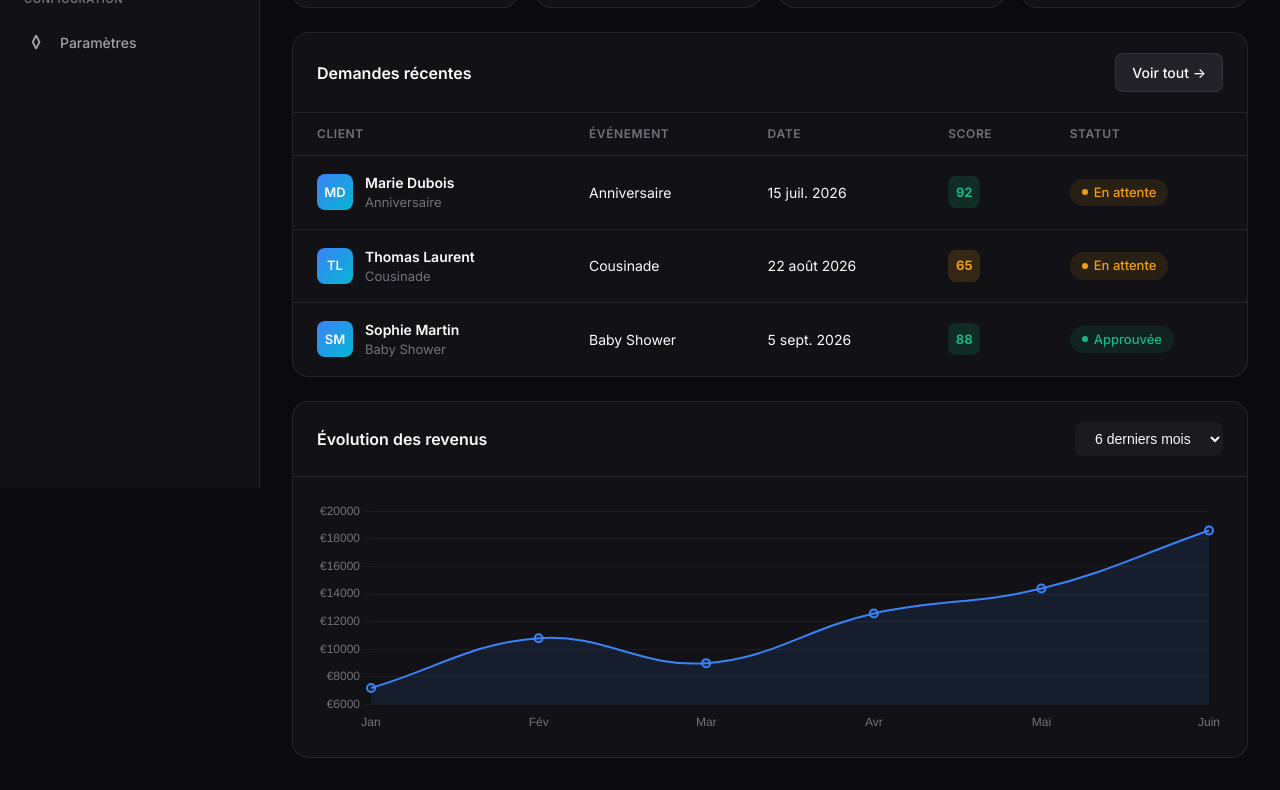
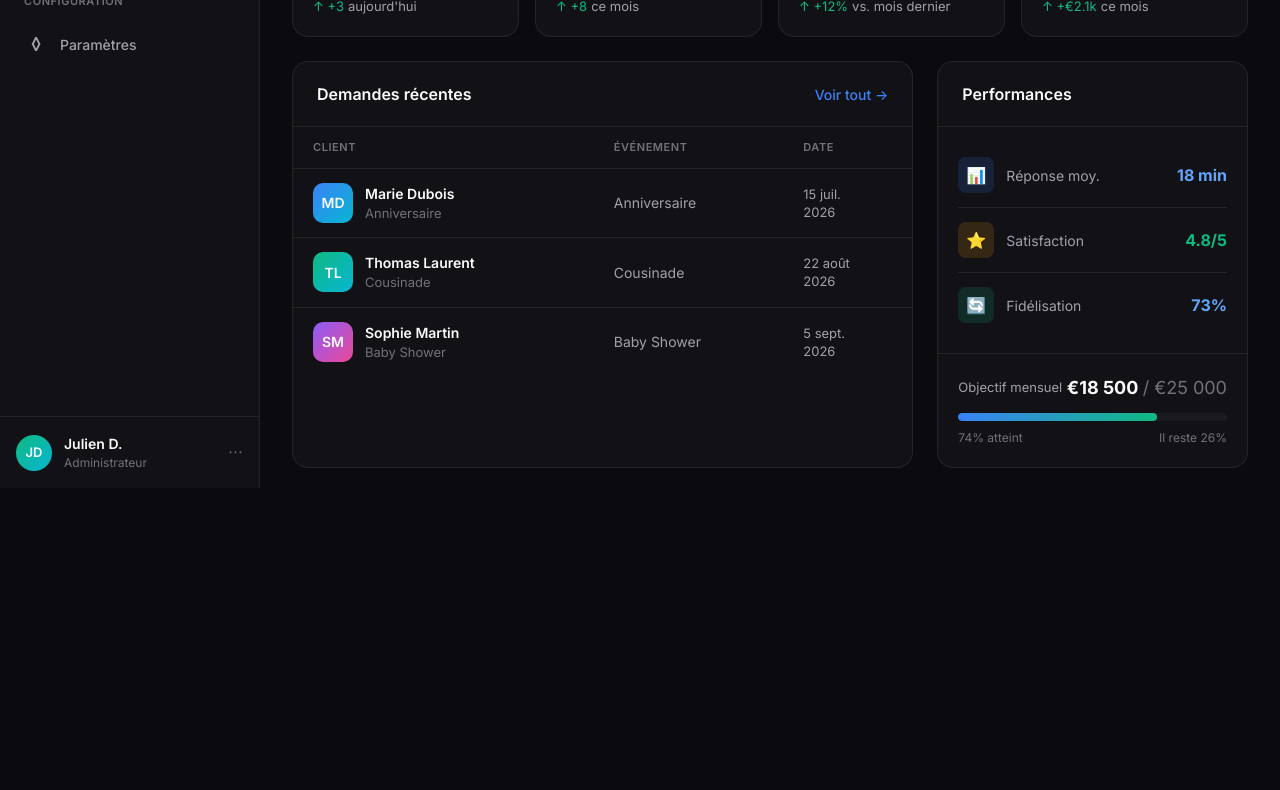
Before and after one commit to farescrbs/airbnb-agent-dashboard, a plain HTML site: page dashboard-v2/index.html in a window 1280 px wide. Shown: the part 312-1102 px from the top of the page. After the commit the page ends 804 px from the top, so only its background shows below. Drawn offline with nearby package versions, Linux system fonts and the light colour scheme.

Commit message:
Update dashboard design: new alert style, performance section, goal progress, admin profile, compact table

```diff
--- a/dashboard-v2/index.html
+++ b/dashboard-v2/index.html
@@ -6,7 +6,6 @@
   <meta http-equiv="Cache-Control" content="no-cache, no-store, must-revalidate">
   <title>HostFlow — Dashboard</title>
   <link href="https://fonts.googleapis.com/css2?family=Inter:wght@300;400;500;600;700;800&display=swap" rel="stylesheet">
-  <script src="https://cdn.jsdelivr.net/npm/chart.js"></script>
   <link rel="stylesheet" href="../hostflow-mobile.css">
   <style>
     * { margin: 0; padding: 0; box-sizing: border-box; -webkit-tap-highlight-color: transparent; }
@@ -45,15 +44,39 @@
     }
     .sidebar-header { padding: 20px; border-bottom: 1px solid var(--border); }
     .brand { display: flex; align-items: center; gap: 12px; text-decoration: none; }
-    .brand-icon { width: 36px; height: 36px; background: linear-gradient(135deg, #3b82f6, #06b6d4); border-radius: 10px; display: flex; align-items: center; justify-content: center; font-size: 18px; }
+    .brand-icon { width: 36px; height: 36px; background: linear-gradient(135deg, #6366f1, #8b5cf6); border-radius: 10px; display: flex; align-items: center; justify-content: center; font-size: 18px; }
     .brand-text { font-size: 18px; font-weight: 700; color: var(--text-primary); }
     .nav { flex: 1; padding: 16px 12px; overflow-y: auto; }
     .nav-label { font-size: 11px; font-weight: 600; text-transform: uppercase; letter-spacing: 0.05em; color: var(--text-tertiary); padding: 8px 12px; margin-bottom: 4px; }
     .nav-item { display: flex; align-items: center; gap: 12px; padding: 10px 12px; border-radius: 8px; color: var(--text-secondary); text-decoration: none; font-size: 14px; font-weight: 500; margin-bottom: 4px; transition: all 0.15s; cursor: pointer; }
     .nav-item:hover { background: var(--bg-hover); color: var(--text-primary); }
-    .nav-item.active { background: var(--bg-elevated); color: var(--text-primary); }
+    .nav-item.active { background: rgba(99, 102, 241, 0.15); color: #818cf8; border: 1px solid rgba(99, 102, 241, 0.3); }
     .nav-item span:first-child { font-size: 18px; width: 24px; text-align: center; }
     .badge { margin-left: auto; background: var(--danger); color: white; font-size: 11px; font-weight: 600; padding: 2px 8px; border-radius: 999px; }
+
+    /* Admin profile */
+    .admin-profile {
+      padding: 16px;
+      border-top: 1px solid var(--border);
+      display: flex;
+      align-items: center;
+      gap: 12px;
+    }
+    .admin-avatar {
+      width: 36px;
+      height: 36px;
+      background: linear-gradient(135deg, #10b981, #06b6d4);
+      border-radius: 50%;
+      display: flex;
+      align-items: center;
+      justify-content: center;
+      font-weight: 600;
+      font-size: 13px;
+    }
+    .admin-info { flex: 1; }
+    .admin-name { font-weight: 600; font-size: 14px; }
+    .admin-role { font-size: 12px; color: var(--text-tertiary); }
+    .admin-menu { color: var(--text-tertiary); cursor: pointer; }
 
     /* Main */
     .main { flex: 1; margin-left: 260px; padding: 24px 32px; max-width: 1400px; }
@@ -61,55 +84,167 @@
     .page-title { font-size: 28px; font-weight: 700; letter-spacing: -0.02em; }
     .mobile-menu-btn { display: none; width: 40px; height: 40px; background: var(--bg-elevated); border: 1px solid var(--border); border-radius: 8px; color: var(--text-primary); font-size: 20px; cursor: pointer; }
 
-    /* Alert */
-    .alert { background: rgba(239, 68, 68, 0.1); border: 1px solid rgba(239, 68, 68, 0.2); border-radius: 12px; padding: 16px 20px; margin-bottom: 24px; display: none; align-items: center; justify-content: space-between; }
+    /* Alert - New style */
+    .alert {
+      background: linear-gradient(135deg, rgba(245, 158, 11, 0.15), rgba(245, 158, 11, 0.05));
+      border: 1px solid rgba(245, 158, 11, 0.3);
+      border-radius: 12px;
+      padding: 16px 20px;
+      margin-bottom: 24px;
+      display: none;
+      align-items: center;
+      justify-content: space-between;
+    }
     .alert.active { display: flex; }
-    .alert-content { display: flex; align-items: center; gap: 12px; }
-    .alert-text { font-weight: 600; color: #fca5a5; }
-    .alert-btn { background: var(--danger); color: white; border: none; padding: 8px 16px; border-radius: 8px; font-weight: 600; cursor: pointer; }
+    .alert-content { display: flex; flex-direction: column; gap: 4px; }
+    .alert-title { font-weight: 700; color: #fbbf24; font-size: 15px; }
+    .alert-subtitle { font-size: 13px; color: var(--text-secondary); }
+    .alert-icon {
+      width: 32px;
+      height: 32px;
+      background: rgba(245, 158, 11, 0.2);
+      border-radius: 8px;
+      display: flex;
+      align-items: center;
+      justify-content: center;
+      margin-right: 12px;
+    }
+    .alert-left { display: flex; align-items: center; }
+    .alert-btn {
+      background: var(--warning);
+      color: #0a0a0f;
+      border: none;
+      padding: 10px 20px;
+      border-radius: 8px;
+      font-weight: 600;
+      cursor: pointer;
+      font-size: 14px;
+    }
 
     /* Stats */
     .stats-grid { display: grid; grid-template-columns: repeat(4, 1fr); gap: 16px; margin-bottom: 24px; }
-    .stat-card { background: var(--bg-secondary); border: 1px solid var(--border); border-radius: 16px; padding: 20px; transition: all 0.2s; }
+    .stat-card {
+      background: var(--bg-secondary);
+      border: 1px solid var(--border);
+      border-radius: 16px;
+      padding: 20px;
+      transition: all 0.2s;
+      position: relative;
+      overflow: hidden;
+    }
     .stat-card:hover { border-color: var(--border-hover); transform: translateY(-2px); }
-    .stat-label { font-size: 13px; color: var(--text-secondary); margin-bottom: 8px; }
-    .stat-value { font-size: 32px; font-weight: 700; margin-bottom: 4px; }
-    .stat-change { font-size: 13px; display: flex; align-items: center; gap: 4px; }
+    .stat-card::before {
+      content: '';
+      position: absolute;
+      top: 0;
+      left: 0;
+      right: 0;
+      height: 3px;
+      background: linear-gradient(90deg, var(--accent), var(--accent-light));
+      opacity: 0;
+      transition: opacity 0.2s;
+    }
+    .stat-card:hover::before { opacity: 1; }
+    .stat-label {
+      font-size: 13px;
+      color: var(--text-secondary);
+      margin-bottom: 12px;
+      display: flex;
+      align-items: center;
+      gap: 6px;
+    }
+    .stat-label::before {
+      content: '';
+      width: 6px;
+      height: 6px;
+      border-radius: 50%;
+    }
+    .stat-blue .stat-label::before { background: var(--accent); }
+    .stat-green .stat-label::before { background: var(--success); }
+    .stat-orange .stat-label::before { background: var(--warning); }
+    .stat-purple .stat-label::before { background: #a78bfa; }
+    .stat-value { font-size: 36px; font-weight: 800; margin-bottom: 8px; letter-spacing: -0.02em; }
+    .stat-change { font-size: 13px; display: flex; align-items: center; gap: 4px; color: var(--text-secondary); }
     .positive { color: var(--success); }
 
+    /* Two column layout */
+    .two-columns { display: grid; grid-template-columns: 2fr 1fr; gap: 24px; }
+
     /* Section */
-    .section { background: var(--bg-secondary); border: 1px solid var(--border); border-radius: 16px; margin-bottom: 24px; overflow: hidden; }
+    .section { background: var(--bg-secondary); border: 1px solid var(--border); border-radius: 16px; overflow: hidden; }
     .section-header { display: flex; justify-content: space-between; align-items: center; padding: 20px 24px; border-bottom: 1px solid var(--border); }
     .section-title { font-size: 16px; font-weight: 600; }
     .btn { display: inline-flex; align-items: center; gap: 8px; padding: 8px 16px; border-radius: 8px; font-size: 14px; font-weight: 500; cursor: pointer; border: none; transition: all 0.15s; text-decoration: none; }
     .btn-primary { background: var(--accent); color: white; }
     .btn-primary:hover { background: var(--accent-light); }
-    .btn-secondary { background: var(--bg-elevated); color: var(--text-primary); border: 1px solid var(--border); }
-    .btn-secondary:hover { border-color: var(--border-hover); }
+    .btn-text { color: var(--accent); background: none; padding: 0; }
+    .btn-text:hover { color: var(--accent-light); }
 
-    /* Table */
+    /* Table - Compact style */
     .table-container { overflow-x: auto; -webkit-overflow-scrolling: touch; }
     table { width: 100%; border-collapse: collapse; }
-    th { text-align: left; padding: 12px 24px; font-size: 12px; font-weight: 600; text-transform: uppercase; letter-spacing: 0.05em; color: var(--text-tertiary); border-bottom: 1px solid var(--border); white-space: nowrap; }
-    td { padding: 16px 24px; border-bottom: 1px solid var(--border); font-size: 14px; }
+    th { text-align: left; padding: 12px 20px; font-size: 11px; font-weight: 600; text-transform: uppercase; letter-spacing: 0.05em; color: var(--text-tertiary); border-bottom: 1px solid var(--border); white-space: nowrap; }
+    td { padding: 14px 20px; border-bottom: 1px solid var(--border); font-size: 14px; }
     tr:hover td { background: var(--bg-tertiary); }
     tr:last-child td { border-bottom: none; }
     .client-cell { display: flex; align-items: center; gap: 12px; }
-    .avatar { width: 36px; height: 36px; background: linear-gradient(135deg, #3b82f6, #06b6d4); border-radius: 8px; display: flex; align-items: center; justify-content: center; font-weight: 600; font-size: 13px; }
+    .avatar { width: 40px; height: 40px; border-radius: 10px; display: flex; align-items: center; justify-content: center; font-weight: 600; font-size: 14px; }
+    .avatar-blue { background: linear-gradient(135deg, #3b82f6, #06b6d4); }
+    .avatar-green { background: linear-gradient(135deg, #10b981, #06b6d4); }
+    .avatar-purple { background: linear-gradient(135deg, #8b5cf6, #ec4899); }
     .client-name { font-weight: 600; }
     .client-meta { font-size: 13px; color: var(--text-tertiary); }
-    .score { display: inline-flex; align-items: center; justify-content: center; width: 32px; height: 32px; border-radius: 8px; font-size: 13px; font-weight: 700; }
-    .score-high { background: rgba(16, 185, 129, 0.15); color: var(--success); }
-    .score-medium { background: rgba(245, 158, 11, 0.15); color: var(--warning); }
-    .status { display: inline-flex; align-items: center; gap: 6px; padding: 4px 12px; border-radius: 999px; font-size: 13px; font-weight: 500; }
-    .status::before { content: ''; width: 6px; height: 6px; border-radius: 50%; }
-    .status-pending { background: rgba(245, 158, 11, 0.1); color: var(--warning); }
-    .status-pending::before { background: var(--warning); }
-    .status-approved { background: rgba(16, 185, 129, 0.1); color: var(--success); }
-    .status-approved::before { background: var(--success); }
+    .event-type { color: var(--text-secondary); }
+    .date-compact { color: var(--text-secondary); font-size: 13px; line-height: 1.4; }
 
-    /* Chart */
-    .chart-container { padding: 24px; height: 280px; }
+    /* Performance section */
+    .performance-list { padding: 16px 20px; }
+    .perf-item {
+      display: flex;
+      align-items: center;
+      justify-content: space-between;
+      padding: 14px 0;
+      border-bottom: 1px solid var(--border);
+    }
+    .perf-item:last-child { border-bottom: none; }
+    .perf-left { display: flex; align-items: center; gap: 12px; }
+    .perf-icon {
+      width: 36px;
+      height: 36px;
+      border-radius: 8px;
+      display: flex;
+      align-items: center;
+      justify-content: center;
+      font-size: 16px;
+    }
+    .perf-icon-blue { background: rgba(59, 130, 246, 0.15); }
+    .perf-icon-yellow { background: rgba(245, 158, 11, 0.15); }
+    .perf-icon-green { background: rgba(16, 185, 129, 0.15); }
+    .perf-label { font-size: 14px; color: var(--text-secondary); }
+    .perf-value { font-size: 16px; font-weight: 700; }
+    .perf-value-blue { color: var(--accent-light); }
+    .perf-value-green { color: var(--success); }
+
+    /* Goal section */
+    .goal-section { padding: 20px; border-top: 1px solid var(--border); }
+    .goal-header { display: flex; justify-content: space-between; align-items: center; margin-bottom: 12px; }
+    .goal-label { font-size: 13px; color: var(--text-secondary); }
+    .goal-value { font-size: 18px; font-weight: 700; }
+    .goal-value span { color: var(--text-tertiary); font-weight: 400; }
+    .progress-bar {
+      height: 8px;
+      background: var(--bg-tertiary);
+      border-radius: 4px;
+      overflow: hidden;
+      margin-bottom: 8px;
+    }
+    .progress-fill {
+      height: 100%;
+      background: linear-gradient(90deg, var(--accent), var(--success));
+      border-radius: 4px;
+      transition: width 0.3s ease;
+    }
+    .goal-footer { display: flex; justify-content: space-between; font-size: 12px; color: var(--text-tertiary); }
 
     /* Mobile Nav */
     .mobile-nav {
@@ -129,6 +264,9 @@
     .mobile-nav-item span:first-child { font-size: 20px; }
 
     /* RESPONSIVE */
+    @media (max-width: 1200px) {
+      .two-columns { grid-template-columns: 1fr; }
+    }
     @media (max-width: 1024px) {
       .sidebar { transform: translateX(-100%); }
       .sidebar.open { transform: translateX(0); }
@@ -137,12 +275,15 @@
       .stats-grid { grid-template-columns: repeat(2, 1fr); }
       .mobile-nav { display: block; }
       .header { margin-bottom: 16px; }
+      .admin-profile { display: none; }
     }
     @media (max-width: 640px) {
       .stats-grid { grid-template-columns: 1fr; }
       .page-title { font-size: 24px; }
       th, td { padding: 12px 16px; }
       .section-header { padding: 16px 20px; }
+      .alert { flex-direction: column; gap: 12px; text-align: center; }
+      .alert-left { flex-direction: column; }
     }
   </style>
 </head>
@@ -173,6 +314,16 @@
           <span>◊</span>Paramètres
         </a>
       </nav>
+
+      <!-- Admin Profile -->
+      <div class="admin-profile">
+        <div class="admin-avatar">JD</div>
+        <div class="admin-info">
+          <div class="admin-name">Julien D.</div>
+          <div class="admin-role">Administrateur</div>
+        </div>
+        <div class="admin-menu">⋯</div>
+      </div>
     </aside>
 
     <!-- Overlay for mobile -->
@@ -185,44 +336,49 @@
         <button class="mobile-menu-btn" onclick="openSidebar()">☰</button>
       </div>
 
-      <!-- Alert -->
+      <!-- Alert - New style -->
       <div class="alert" id="urgentAlert">
+        <div class="alert-left">
+          <div class="alert-icon">⚠️</div>
           <div class="alert-content">
-          <span>⚠️</span>
-          <span class="alert-text">3 demandes en attente de réponse depuis &gt; 30 min</span>
+            <div class="alert-title">3 demandes en attente de réponse</div>
+            <div class="alert-subtitle">Sans réponse depuis plus de 30 minutes — action requise</div>
           </div>
-        <button class="alert-btn" onclick="window.location.href='demandes.html'">Voir</button>
+        </div>
+        <button class="alert-btn" onclick="window.location.href='demandes.html'">Voir maintenant</button>
       </div>
 
       <!-- Stats -->
       <div class="stats-grid">
-        <div class="stat-card">
-          <div class="stat-label">◉ Nouvelles demandes</div>
+        <div class="stat-card stat-blue">
+          <div class="stat-label">Nouvelles demandes</div>
           <div class="stat-value" style="color: var(--accent);">12</div>
-          <div class="stat-change positive">↑ +3 aujourd'hui</div>
+          <div class="stat-change"><span class="positive">↑ +3</span> aujourd'hui</div>
         </div>
-        <div class="stat-card">
-          <div class="stat-label">◈ Réservations</div>
+        <div class="stat-card stat-green">
+          <div class="stat-label">Réservations</div>
           <div class="stat-value" style="color: var(--success);">48</div>
-          <div class="stat-change positive">↑ +8 ce mois</div>
+          <div class="stat-change"><span class="positive">↑ +8</span> ce mois</div>
         </div>
-        <div class="stat-card">
-          <div class="stat-label">◆ Taux conversion</div>
+        <div class="stat-card stat-orange">
+          <div class="stat-label">Taux de conversion</div>
           <div class="stat-value" style="color: var(--warning);">85%</div>
-          <div class="stat-change positive">↑ +12%</div>
+          <div class="stat-change"><span class="positive">↑ +12%</span> vs. mois dernier</div>
         </div>
-        <div class="stat-card">
-          <div class="stat-label">◇ Revenus</div>
+        <div class="stat-card stat-purple">
+          <div class="stat-label">Revenus</div>
           <div class="stat-value" style="color: #a78bfa;">€12.4k</div>
-          <div class="stat-change positive">↑ +€2.1k</div>
+          <div class="stat-change"><span class="positive">↑ +€2.1k</span> ce mois</div>
         </div>
       </div>
 
+      <!-- Two columns layout -->
+      <div class="two-columns">
         <!-- Recent Inquiries -->
         <div class="section">
           <div class="section-header">
             <h2 class="section-title">Demandes récentes</h2>
-          <a href="demandes.html" class="btn btn-secondary">Voir tout →</a>
+            <a href="demandes.html" class="btn btn-text">Voir tout →</a>
           </div>
           <div class="table-container">
             <table>
@@ -231,8 +387,6 @@
                   <th>Client</th>
                   <th>Événement</th>
                   <th>Date</th>
-                <th>Score</th>
-                <th>Statut</th>
                 </tr>
               </thead>
               <tbody id="recentTable">
@@ -242,17 +396,49 @@
           </div>
         </div>
 
-      <!-- Chart -->
+        <!-- Performance -->
         <div class="section">
           <div class="section-header">
-          <h2 class="section-title">Évolution des revenus</h2>
-          <select class="btn btn-secondary" style="background: var(--bg-tertiary); border: none;">
-            <option>6 derniers mois</option>
-            <option>Cette année</option>
-          </select>
+            <h2 class="section-title">Performances</h2>
           </div>
-        <div class="chart-container">
-          <canvas id="revenueChart"></canvas>
+          <div class="performance-list">
+            <div class="perf-item">
+              <div class="perf-left">
+                <div class="perf-icon perf-icon-blue">📊</div>
+                <div class="perf-label">Réponse moy.</div>
+              </div>
+              <div class="perf-value perf-value-blue">18 min</div>
+            </div>
+            <div class="perf-item">
+              <div class="perf-left">
+                <div class="perf-icon perf-icon-yellow">⭐</div>
+                <div class="perf-label">Satisfaction</div>
+              </div>
+              <div class="perf-value perf-value-green">4.8/5</div>
+            </div>
+            <div class="perf-item">
+              <div class="perf-left">
+                <div class="perf-icon perf-icon-green">🔄</div>
+                <div class="perf-label">Fidélisation</div>
+              </div>
+              <div class="perf-value perf-value-blue">73%</div>
+            </div>
+          </div>
+
+          <!-- Goal -->
+          <div class="goal-section">
+            <div class="goal-header">
+              <div class="goal-label">Objectif mensuel</div>
+              <div class="goal-value">€18 500 <span>/ €25 000</span></div>
+            </div>
+            <div class="progress-bar">
+              <div class="progress-fill" style="width: 74%;"></div>
+            </div>
+            <div class="goal-footer">
+              <span>74% atteint</span>
+              <span>Il reste 26%</span>
+            </div>
+          </div>
         </div>
       </div>
     </main>
@@ -279,9 +465,9 @@
   <script>
     // Data
     const inquiries = [
-      { id: 1, name: 'Marie Dubois', initials: 'MD', event: 'Anniversaire', date: '15 juil. 2026', score: 92, status: 'pending' },
-      { id: 2, name: 'Thomas Laurent', initials: 'TL', event: 'Cousinade', date: '22 août 2026', score: 65, status: 'pending' },
-      { id: 3, name: 'Sophie Martin', initials: 'SM', event: 'Baby Shower', date: '5 sept. 2026', score: 88, status: 'approved' }
+      { id: 1, name: 'Marie Dubois', initials: 'MD', event: 'Anniversaire', date: '15 juil.\n2026', avatar: 'blue' },
+      { id: 2, name: 'Thomas Laurent', initials: 'TL', event: 'Cousinade', date: '22 août\n2026', avatar: 'green' },
+      { id: 3, name: 'Sophie Martin', initials: 'SM', event: 'Baby Shower', date: '5 sept.\n2026', avatar: 'purple' }
     ];
 
     // Render recent inquiries
@@ -291,17 +477,15 @@
         <tr onclick="window.location.href='demandes.html?id=${i.id}'" style="cursor: pointer;">
           <td>
             <div class="client-cell">
-              <div class="avatar">${i.initials}</div>
+              <div class="avatar avatar-${i.avatar}">${i.initials}</div>
               <div>
                 <div class="client-name">${i.name}</div>
                 <div class="client-meta">${i.event}</div>
               </div>
             </div>
           </td>
-          <td>${i.event}</td>
-          <td>${i.date}</td>
-          <td><span class="score ${i.score >= 70 ? 'score-high' : 'score-medium'}">${i.score}</span></td>
-          <td><span class="status ${i.status === 'pending' ? 'status-pending' : 'status-approved'}">${i.status === 'pending' ? 'En attente' : 'Approuvée'}</span></td>
+          <td class="event-type">${i.event}</td>
+          <td class="date-compact">${i.date.replace('\n', '<br>')}</td>
         </tr>
       `).join('');
     }
@@ -322,46 +506,9 @@
     }
 
     // Show alert if pending
-    const pending = inquiries.filter(i => i.status === 'pending').length;
+    const pending = inquiries.filter(i => i.status === 'pending' || true).length;
     if (pending > 0) {
       document.getElementById('urgentAlert').classList.add('active');
-    }
-
-    // Chart
-    const ctx = document.getElementById('revenueChart');
-    if (ctx) {
-      new Chart(ctx, {
-        type: 'line',
-        data: {
-          labels: ['Jan', 'Fév', 'Mar', 'Avr', 'Mai', 'Juin'],
-          datasets: [{
-            label: 'Revenus',
-            data: [7200, 10800, 9000, 12600, 14400, 18600],
-            borderColor: '#3b82f6',
-            backgroundColor: 'rgba(59, 130, 246, 0.1)',
-            borderWidth: 2,
-            tension: 0.4,
-            fill: true,
-            pointRadius: 4,
-            pointHoverRadius: 6
-          }]
-        },
-        options: {
-          responsive: true,
-          maintainAspectRatio: false,
-          plugins: { legend: { display: false } },
-          scales: {
-            y: {
-              grid: { color: 'rgba(255,255,255,0.05)', drawBorder: false },
-              ticks: { color: '#71717a', callback: v => '€' + v }
-            },
-            x: {
-              grid: { display: false },
-              ticks: { color: '#71717a' }
-            }
-          }
-        }
-      });
     }
 
     renderRecent();
```
Lines whose indentation alone changed are shown as unchanged.
